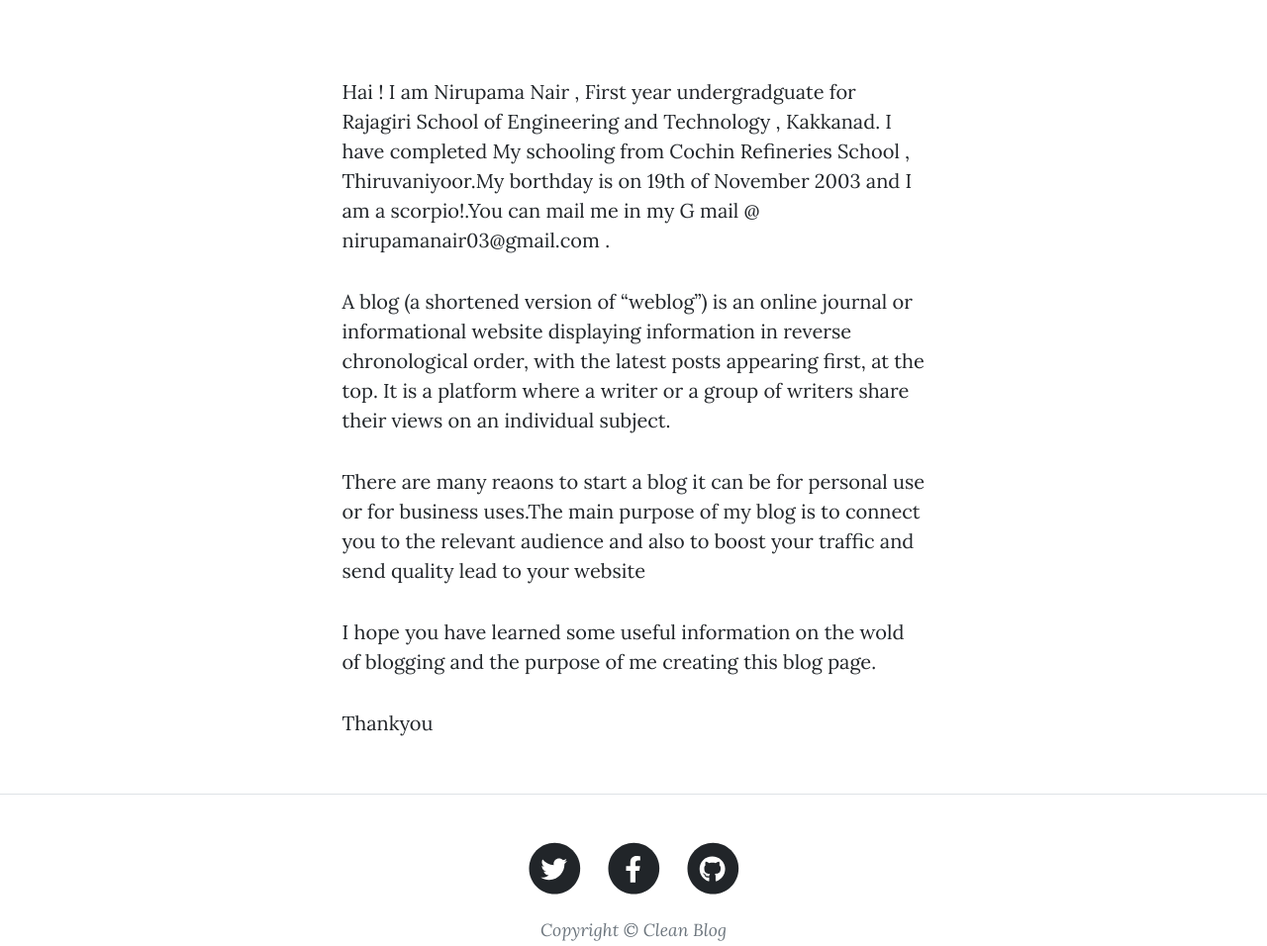
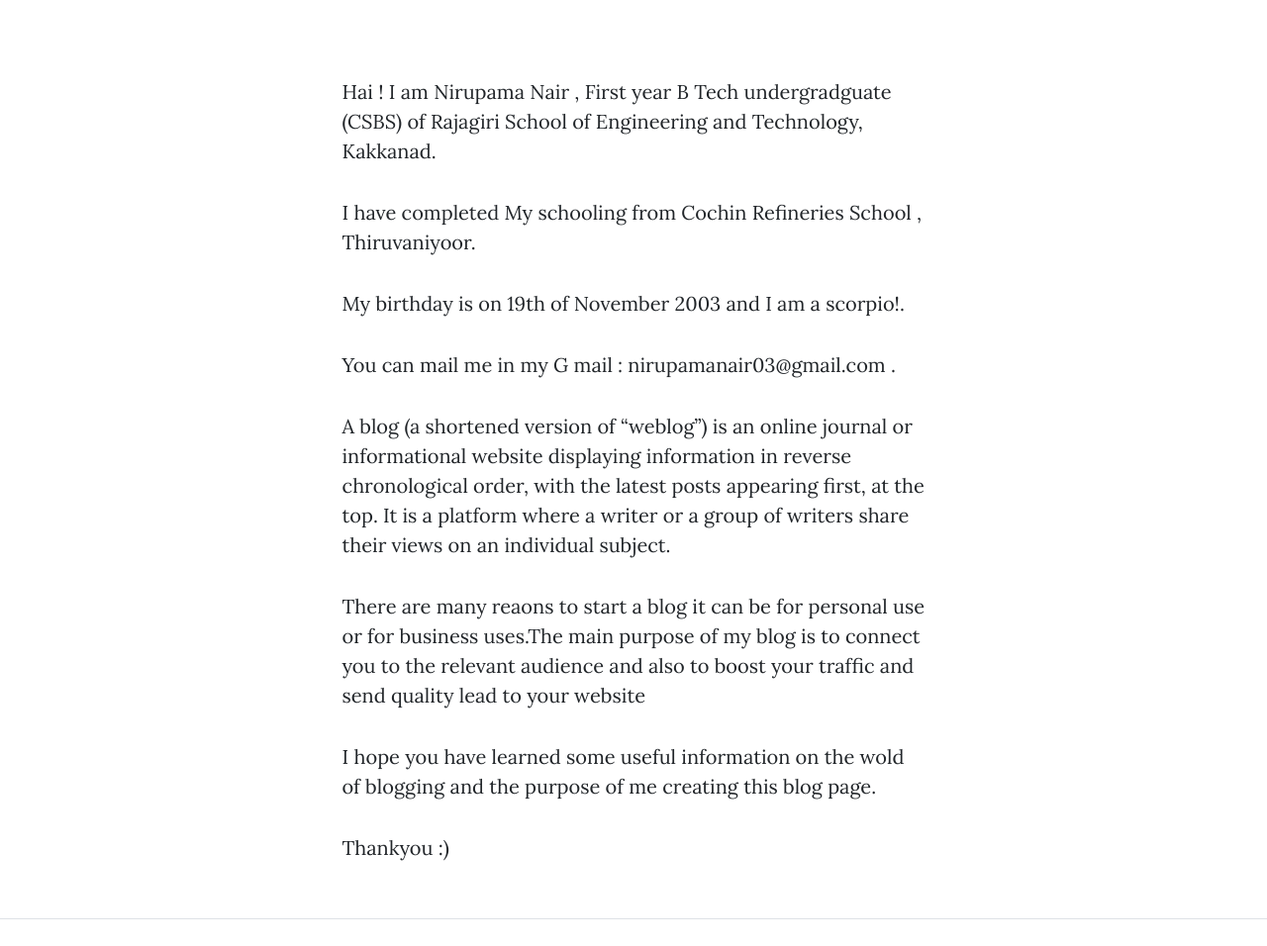
Before and after one commit to Nirupama03/Nirupama03.github.io, a plain HTML site: page about.html in a window 1280 px wide. Shown: the part 534-1490 px from the top of the page at 99% size. Drawn offline with nearby package versions, Linux system fonts and the light colour scheme.

Commit message:
Add files via upload

```diff
--- a/about.html
+++ b/about.html
@@ -53,13 +53,16 @@
             <div class="container px-4 px-lg-5">
                 <div class="row gx-4 gx-lg-5 justify-content-center">
                     <div class="col-md-10 col-lg-8 col-xl-7">
-                        <p> Hai ! I am Nirupama Nair , First year undergradguate for Rajagiri School of Engineering and Technology , Kakkanad. I have completed My schooling from Cochin Refineries School , Thiruvaniyoor.My borthday is on 19th of November 2003 and
-                        I am a scorpio!.You can mail me in my
-                        G mail @ nirupamanair03@gmail.com .
+                        <p> Hai ! I am Nirupama Nair , First year B Tech  undergradguate
+                        (CSBS) of
+                        Rajagiri School of Engineering and Technology, Kakkanad.</p><p>
+                        I have completed My schooling from Cochin Refineries School , Thiruvaniyoor.</p>
+                        <p>My birthday is on 19th of November 2003 and I am a scorpio!.</p><p>
+                        You can mail me in my G mail : nirupamanair03@gmail.com .</p>
                         <p>A blog (a shortened version of “weblog”) is an online journal or informational website displaying information in reverse chronological order, with the latest posts appearing first, at the top. It is a platform where a writer or a group of writers share their views on an individual subject.</p>
                         <p>There are many reaons to start a blog it can be for personal use or for business uses.The main purpose of my blog is to connect you to the relevant audience and also to boost your traffic and send quality lead to your website </p>
                         <p>I hope you have learned some useful information on the wold of blogging and the purpose of me creating this blog page.</p>
-                        <p> Thankyou </p>
+                        <p> Thankyou :) </p>
                         </p>
                     </div>
                 </div>
```
